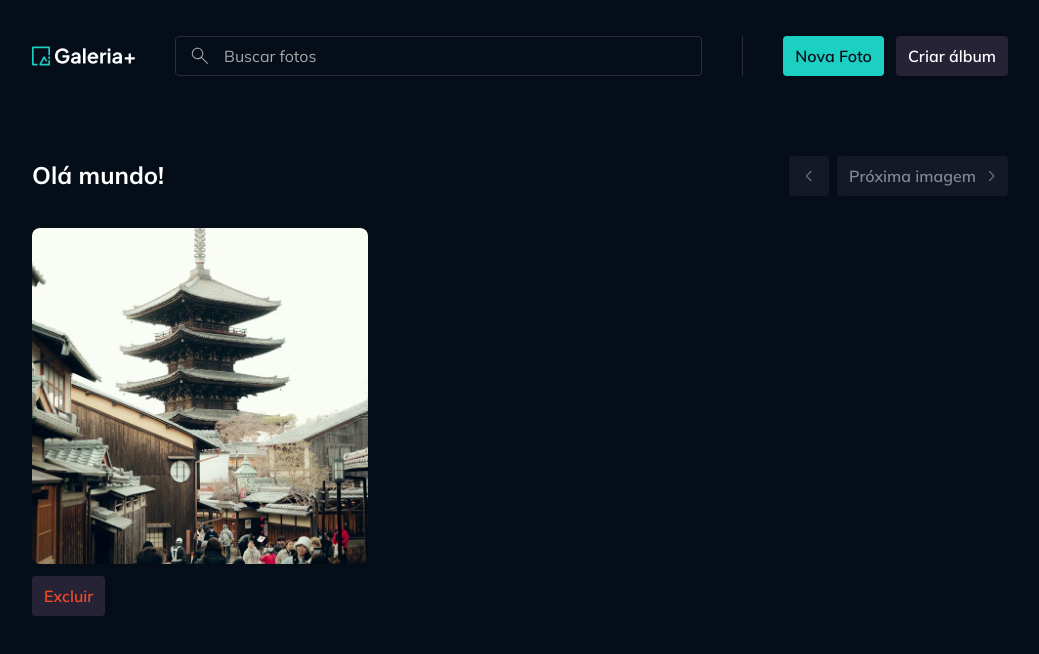
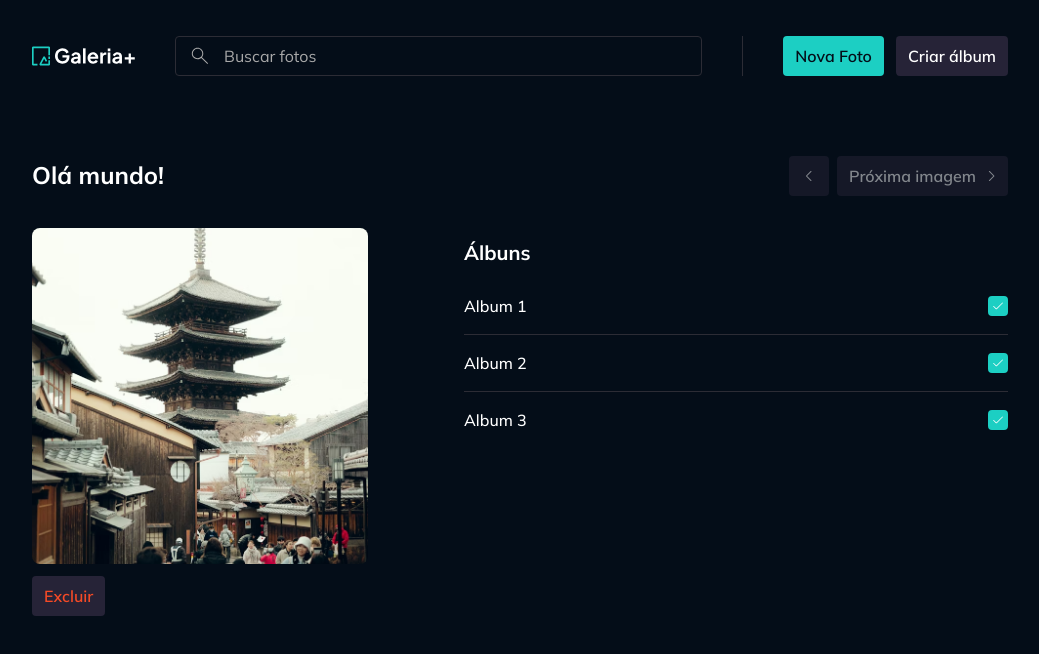
Before and after one commit to Buenohy/gallery-plus, a React (Vite) app: page /fotos/123 in a window 1280 px wide. Shown: the top 654 px of the page, without its empty margins (120-1159 px from the left). Built offline with nearby package versions, Linux system fonts and the light colour scheme.

Commit message:
feat: mock page-photo-details list with albumsIds

```diff
--- /dev/null
+++ b/src/contexts/albums/components/albums-list-selectable.tsx
@@ -0,0 +1,65 @@
+import Divider from '../../../components/divider';
+import InputCheckbox from '../../../components/input-checkbox';
+import Skeleton from '../../../components/skeleton';
+import Text from '../../../components/text';
+import type { Photo } from '../../photos/models/photo';
+import type { Album } from '../models/album';
+
+interface AlbumsListSelectableProps {
+  loading?: boolean;
+  albums: Album[];
+  photo: Photo;
+}
+
+export default function AlbumsListSelectable({
+  albums,
+  photo,
+  loading,
+}: AlbumsListSelectableProps) {
+  function isChecked(albumId: string) {
+    return photo?.albums?.some((album) => album.id === albumId);
+  }
+
+  function handlePhotoOnAlbums(albumId: string) {
+    let albumsIds = [];
+
+    if (isChecked(albumId)) {
+      albumsIds = photo.albums
+        .filter((album) => album.id !== albumId)
+        .map((album) => album.id);
+    } else {
+      albumsIds = [...photo.albums.map((album) => album.id), albumId];
+    }
+    console.log(
+      'Esses são os albuns que vamos enviar para o backend',
+      albumsIds,
+    );
+  }
+
+  return (
+    <ul className="flex flex-col gap-4">
+      {!loading &&
+        albums?.length > 0 &&
+        albums.map((album, index) => (
+          <li key={album.id}>
+            <div className="flex items-center justify-between gap-1">
+              <Text variant="paragraph-large" className="truncate">
+                {album.title}
+              </Text>
+              <InputCheckbox
+                defaultChecked={isChecked(album.id)}
+                onClick={() => handlePhotoOnAlbums(album.id)}
+              />
+            </div>
+            {index !== albums.length - 1 && <Divider className="mt-4" />}
+          </li>
+        ))}
+      {loading &&
+        Array.from({ length: 5 }).map((_, index) => (
+          <li key={`albums-list-${index}`}>
+            <Skeleton className="h-[2.5rem]" />
+          </li>
+        ))}
+    </ul>
+  );
+}
--- a/src/pages/page-photo-details.tsx
+++ b/src/pages/page-photo-details.tsx
@@ -3,6 +3,7 @@
 import ImagePreview from '../components/image-preview';
 import Skeleton from '../components/skeleton';
 import Text from '../components/text';
+import AlbumsListSelectable from '../contexts/albums/components/albums-list-selectable';
 import PhotosNavigator from '../contexts/photos/components/photos-navigator';
 import type { Photo } from '../contexts/photos/models/photo';
 
@@ -32,13 +33,15 @@
     <Container>
       <header className="flex items-center justify-between gap-8 mb-8">
         {!isLoadingPhoto ? (
-          <Text variant="heading-large">{photo?.title}</Text>
+          <Text as="h2" variant="heading-large">
+            {photo?.title}
+          </Text>
         ) : (
           <Skeleton className="w-48 h-8" />
         )}
         <PhotosNavigator loading={isLoadingPhoto} />
       </header>
-      <div className="grid grid-cols-[21rem] gap-24">
+      <div className="grid grid-cols-[21rem_1fr] gap-24">
         <div className="space-y-3">
           {!isLoadingPhoto ? (
             <ImagePreview
@@ -55,6 +58,29 @@
             <Skeleton className="w-20 h-10" />
           )}
         </div>
+        <div className="py-3">
+          <Text as="h3" variant="heading-medium" className="mb-7">
+            Álbuns
+          </Text>
+          <AlbumsListSelectable
+            photo={photo}
+            albums={[
+              {
+                id: '3421',
+                title: 'Album 1',
+              },
+              {
+                id: '123',
+                title: 'Album 2',
+              },
+              {
+                id: '456',
+                title: 'Album 3',
+              },
+            ]}
+            loading={isLoadingPhoto}
+          />
+        </div>
       </div>
     </Container>
   );
```
